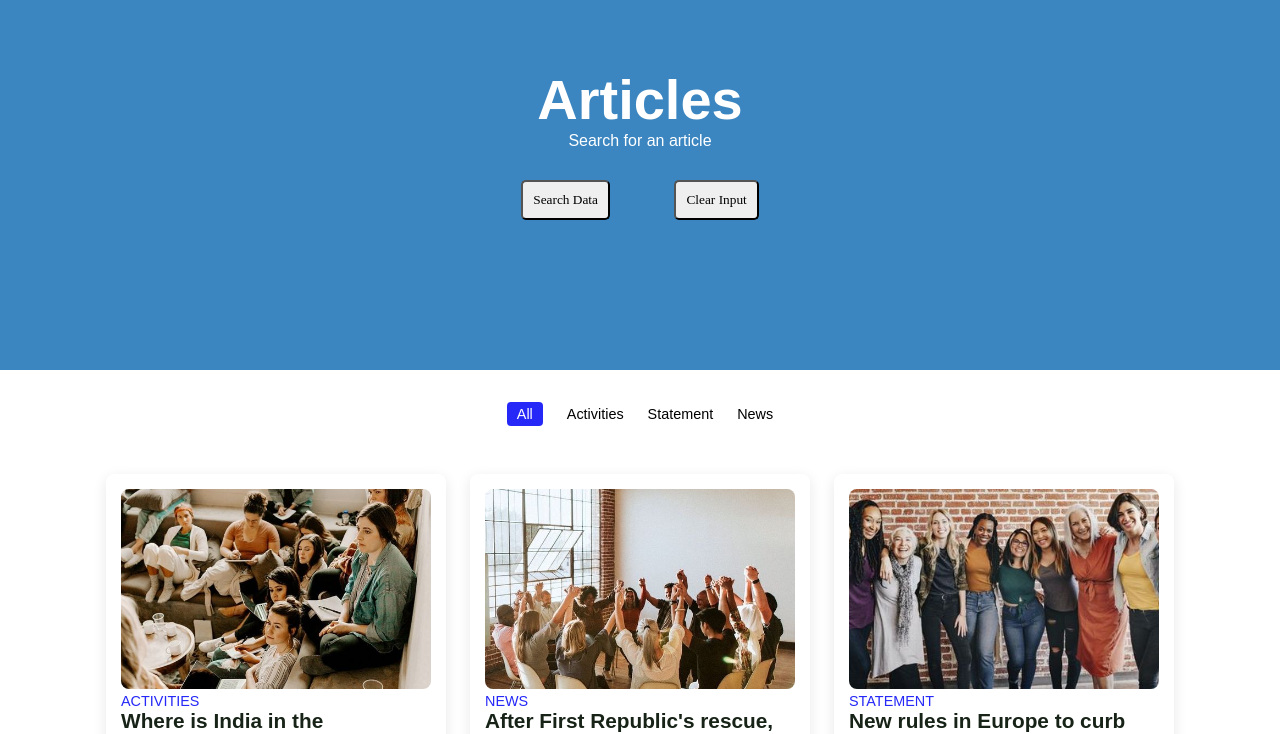
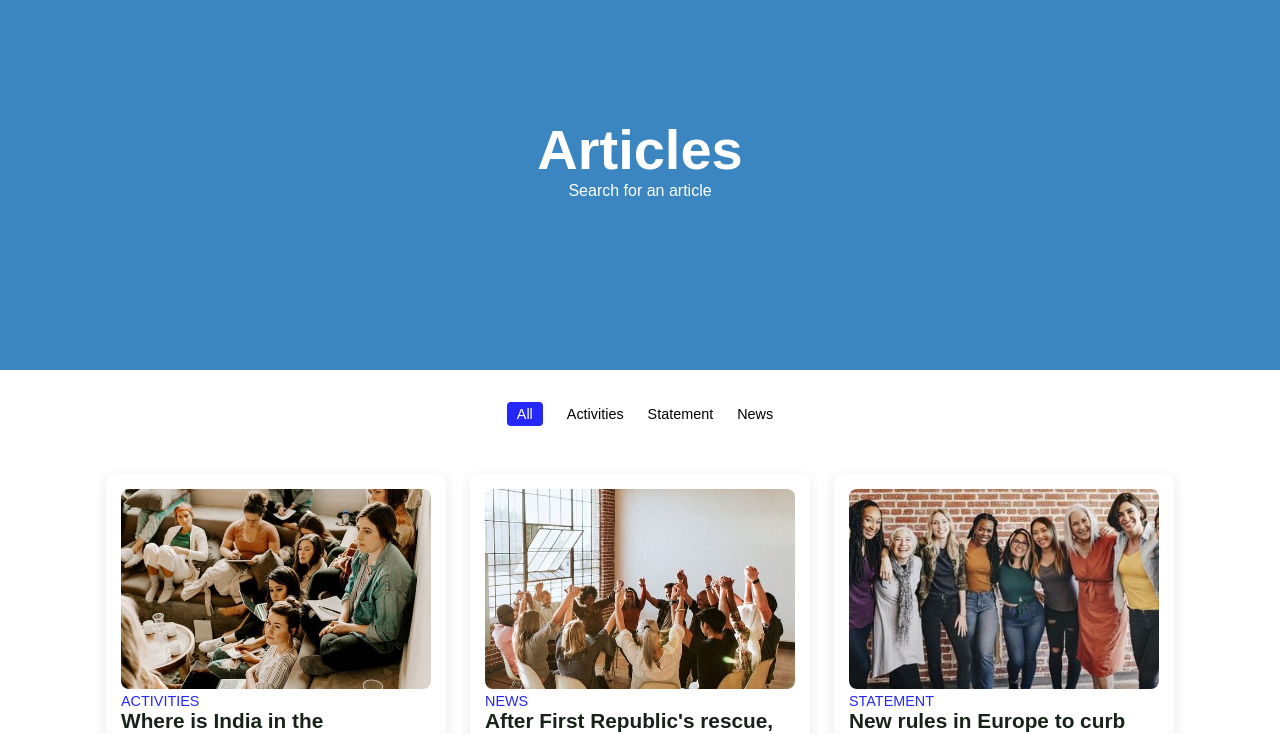
Before and after one commit to Tech4-Impact-BE23/Responsive-BE23, a website: page article/main_page.html in a window 1280 px wide. Shown: the part 70-804 px from the top of the page. Drawn offline with nearby package versions, Linux system fonts and the light colour scheme.

Commit message:
article page

```diff
--- a/article/main_page.html
+++ b/article/main_page.html
@@ -33,16 +33,15 @@
         <div class="home-text container">
             <h2 class="home-title">Articles</h2>
             <span class="home-subtitle">Search for an article</span>
-            <div class="search-wrapper">
-                <!-- <div>
+            <!-- <div class="search-wrapper">
+                <div>
                     <input type="text" name="keyword">
-                </div> -->
+                </div>
                 <div>
                     <button class="btn" id="btnSearch">Search Data</button>
                     <button class="btn" id="btnClear">Clear Input</button>
                 </div>
-            </div>
-
+            </div> -->
         </div>
 
     </section>
```
